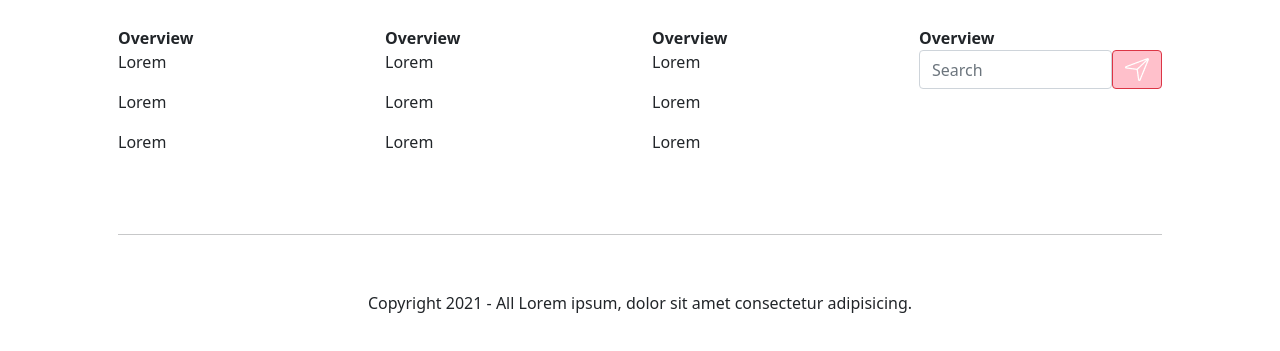
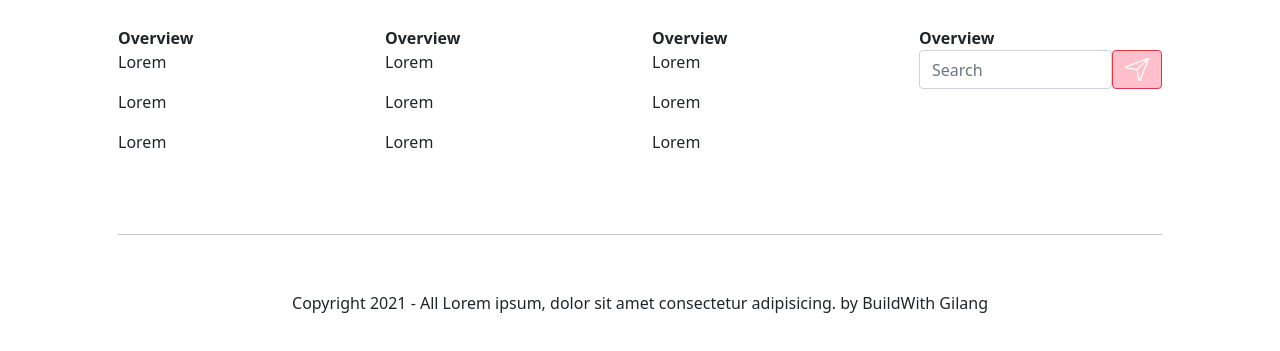
Before and after one commit to ramadhangandidi/latihan-html-gt, a plain HTML site: page BotsTrap/latihanBs.html in a window 1280 px wide. Shown: the part 1511-1862 px from the top of the page. Drawn offline with nearby package versions, Linux system fonts and the light colour scheme.

Commit message:
ex/JavaScript

```diff
--- a/BotsTrap/latihanBs.html
+++ b/BotsTrap/latihanBs.html
@@ -169,7 +169,7 @@
         <hr>
          <br>
          <div class="footer-1 py-2"></div>
-            <p class="text-center">Copyright 2021 - All Lorem ipsum, dolor sit amet consectetur adipisicing.</p>
+            <p class="text-center">Copyright 2021 - All Lorem ipsum, dolor sit amet consectetur adipisicing. by BuildWith Gilang</p>
          </div>
     </div>
 </footer>
```
